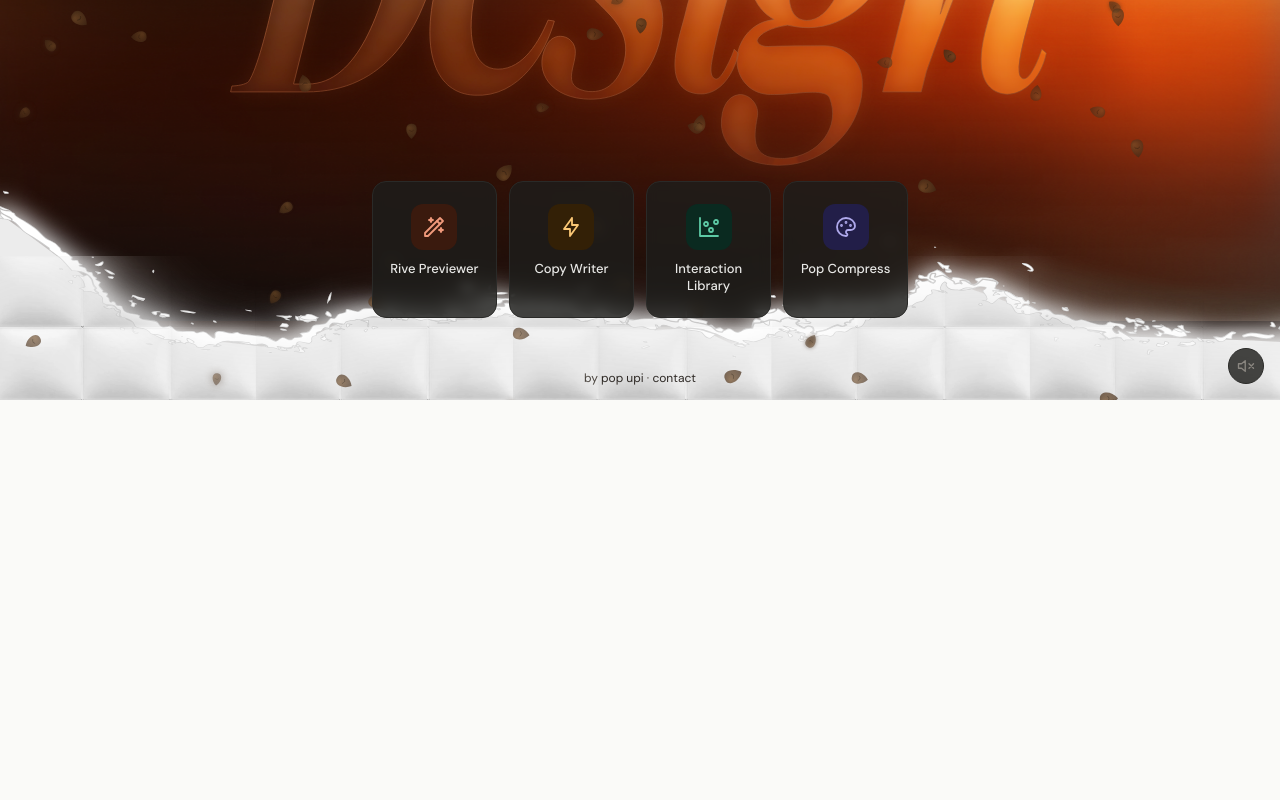
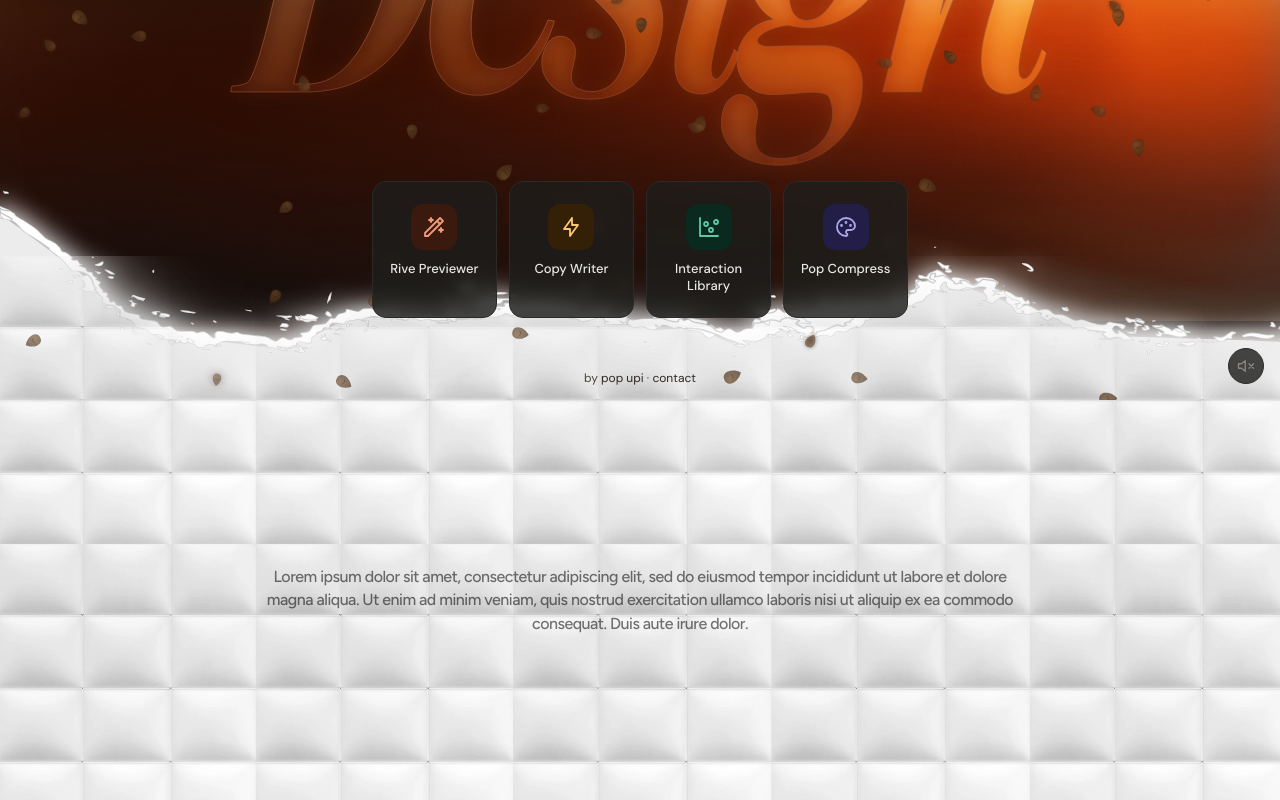
Before and after one commit to choudharyharsh-wq/popcorn, a React (Vite) app: page / in a window 1280 px wide. Shown: the part 400-1200 px from the top of the page. Before the commit the page ends 800 px from the top, so only its background shows below. Built offline with nearby package versions, Linux system fonts and the light colour scheme.

Commit message:
final look changes

```diff
--- a/index.html
+++ b/index.html
@@ -11,7 +11,7 @@
 
     <link rel="preconnect" href="https://fonts.googleapis.com" />
     <link rel="preconnect" href="https://fonts.gstatic.com" crossorigin />
-    <link rel="stylesheet" href="https://fonts.googleapis.com/css2?family=DM+Sans:wght@400;500&display=swap" />
+    <link rel="stylesheet" href="https://fonts.googleapis.com/css2?family=DM+Sans:wght@400;500&family=Figtree:wght@500&display=swap" />
 
     <title>popcorn.design — a curated suite of web tools by pop upi</title>
     <meta name="description" content="grab your popcorn. popcorn.design is a curated suite of web tools by pop upi: a Rive previewer, copy writer, interaction library and image compressor." />
--- a/src/App.css
+++ b/src/App.css
@@ -129,7 +129,7 @@
   height: 100vh;
   height: 100svh;
   overflow: hidden;
-  touch-action: none;
+  touch-action: pan-y;
   color: #e8e8e6;
   background: #0c0a08;
 }
@@ -340,7 +340,6 @@
 .hero-bg {
   /* fit the whole artwork on screen: 1 --u = 1 Figma px */
   --u: min(calc(100cqw / 1512), calc(100cqh / 1215));
-  --sx: 1;
   position: absolute;
   inset: 0;
   overflow: hidden;
@@ -472,3 +471,48 @@
   height: calc(var(--u) * 438.76);
   object-fit: cover;
 }
+
+/* landing: the hero, then a section where the quilted white strip carries on */
+.landing {
+  --u: min(calc(100cqw / 1512), calc(100svh / 1215));
+  --sx: 1;
+  --sy: 1;
+  container-type: inline-size;
+  width: 100%;
+}
+
+.intro {
+  position: relative;
+  overflow: hidden;
+  min-height: 50svh;
+  display: flex;
+  align-items: center;
+  justify-content: center;
+  padding: calc(var(--u) * 90) 1.5rem;
+  background: #ececec;
+}
+
+/* same tile grid as the hero strip, picked up where the hero ends */
+.intro-tiles {
+  position: absolute;
+  left: 50%;
+  top: calc(var(--u) * -219.63);
+  width: calc(var(--u) * 1512);
+  transform: translateX(-50%) scaleX(var(--sx));
+}
+
+.intro-tiles-inner { margin-left: calc(var(--u) * -3); width: calc(var(--u) * 1518); }
+
+.intro-text {
+  position: relative;
+  z-index: 1;
+  max-width: 750px;
+  margin: 0;
+  font-family: 'Figtree', -apple-system, BlinkMacSystemFont, sans-serif;
+  font-weight: 500;
+  font-size: clamp(16px, calc(var(--u) * 20), 24px);
+  line-height: 1.45;
+  letter-spacing: -0.03em;
+  text-align: center;
+  color: rgba(0, 0, 0, 0.55);
+}
--- a/src/App.jsx
+++ b/src/App.jsx
@@ -64,6 +64,10 @@
   },
 ]
 
+// placeholder copy, 40 words
+const INTRO_TEXT =
+  'Lorem ipsum dolor sit amet, consectetur adipiscing elit, sed do eiusmod tempor incididunt ut labore et dolore magna aliqua. Ut enim ad minim veniam, quis nostrud exercitation ullamco laboris nisi ut aliquip ex ea commodo consequat. Duis aute irure dolor.'
+
 const HOME_FAVICON = '/favicons/home.svg'
 const HOME_TITLE = 'popcorn.design'
 
@@ -123,6 +127,7 @@
   usePageIdentity(HOME_FAVICON, HOME_TITLE)
 
   return (
+    <div className="landing">
     <div className="home">
       <HeroBackground />
       <PopcornField />
@@ -144,6 +149,22 @@
           <a href="https://popupi.com">contact</a>
         </div>
       </main>
+    </div>
+
+    <section className="intro" aria-label="About Pop Design">
+      <div className="intro-tiles" aria-hidden="true">
+        <div className="intro-tiles-inner">
+          {[0, 1, 2, 3, 4, 5, 6, 7].map((r) => (
+            <div className="hero-tile-row" key={r}>
+              {[0, 1, 2, 3, 4].map((i) => (
+                <img key={i} src="/hero/strip-texture.webp" alt="" />
+              ))}
+            </div>
+          ))}
+        </div>
+      </div>
+      <p className="intro-text">{INTRO_TEXT}</p>
+    </section>
     </div>
   )
 }
--- a/src/HeroBackground.jsx
+++ b/src/HeroBackground.jsx
@@ -34,11 +34,12 @@
   useEffect(() => {
     const el = ref.current
     const box = el.parentElement
+    const landing = box.parentElement
     const update = () => {
       const { width, height } = box.getBoundingClientRect()
       const u = Math.min(width / 1512, height / 1215)
-      el.style.setProperty('--sx', String(Math.max(1, width / (1512 * u))))
-      el.style.setProperty('--sy', String(Math.max(1, height / (1215 * u))))
+      landing.style.setProperty('--sx', String(Math.max(1, width / (1512 * u))))
+      landing.style.setProperty('--sy', String(Math.max(1, height / (1215 * u))))
     }
     update()
     const ro = new ResizeObserver(update)
@@ -51,7 +52,6 @@
       <div className="hero-plate" />
 
       <div className="hero-art">
-      <img className="hero-pop" src="/hero/pop.svg" alt="" />
 
       <svg className="hero-design" viewBox="0 0 1273 403" overflow="visible">
         <defs>
@@ -84,6 +84,8 @@
           <text fill="none" stroke="url(#design-stroke)" strokeWidth="1.1" x="0" y="418.9">Design</text>
         </g>
       </svg>
+
+      <img className="hero-pop" src="/hero/pop.svg" alt="" />
       </div>
 
       <div className="hero-strip">
```
